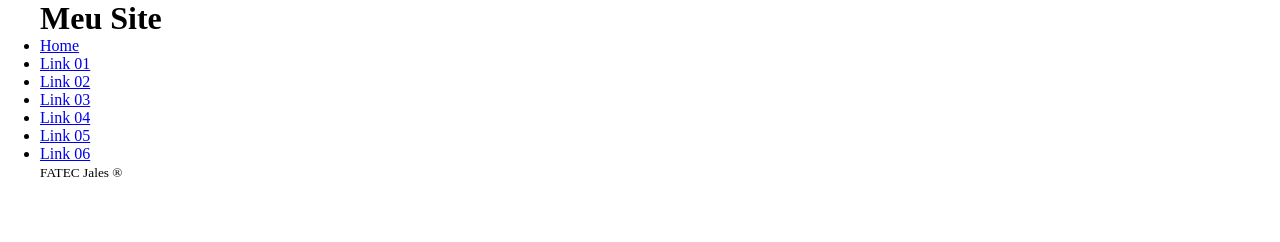
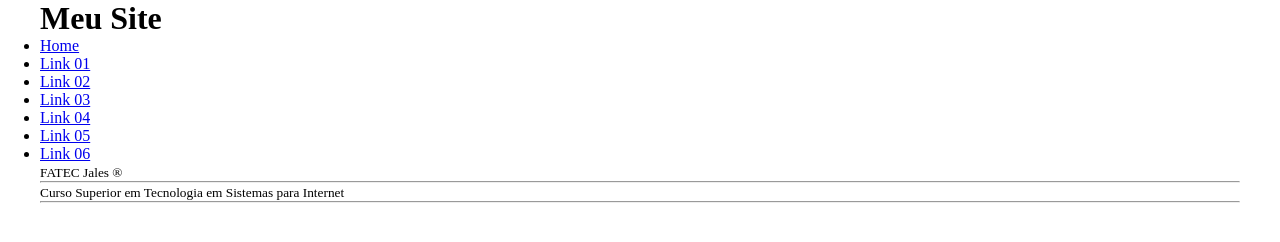
Before and after one commit to prof-jlgregorio/mini-site, a plain HTML site: page index.html in a window 1280 px wide. Drawn offline with Linux system fonts and the light colour scheme.

Commit message:
Ajustando rodape - parte 01

```diff
--- a/index.html
+++ b/index.html
@@ -35,6 +35,9 @@
         </aside>
         <footer>
             <p><small>FATEC Jales &reg;</small></p>
+            <hr>
+            <p><small>Curso Superior em Tecnologia em Sistemas para Internet</small></p>
+            <hr>
         </footer>
      </div>
 
```
